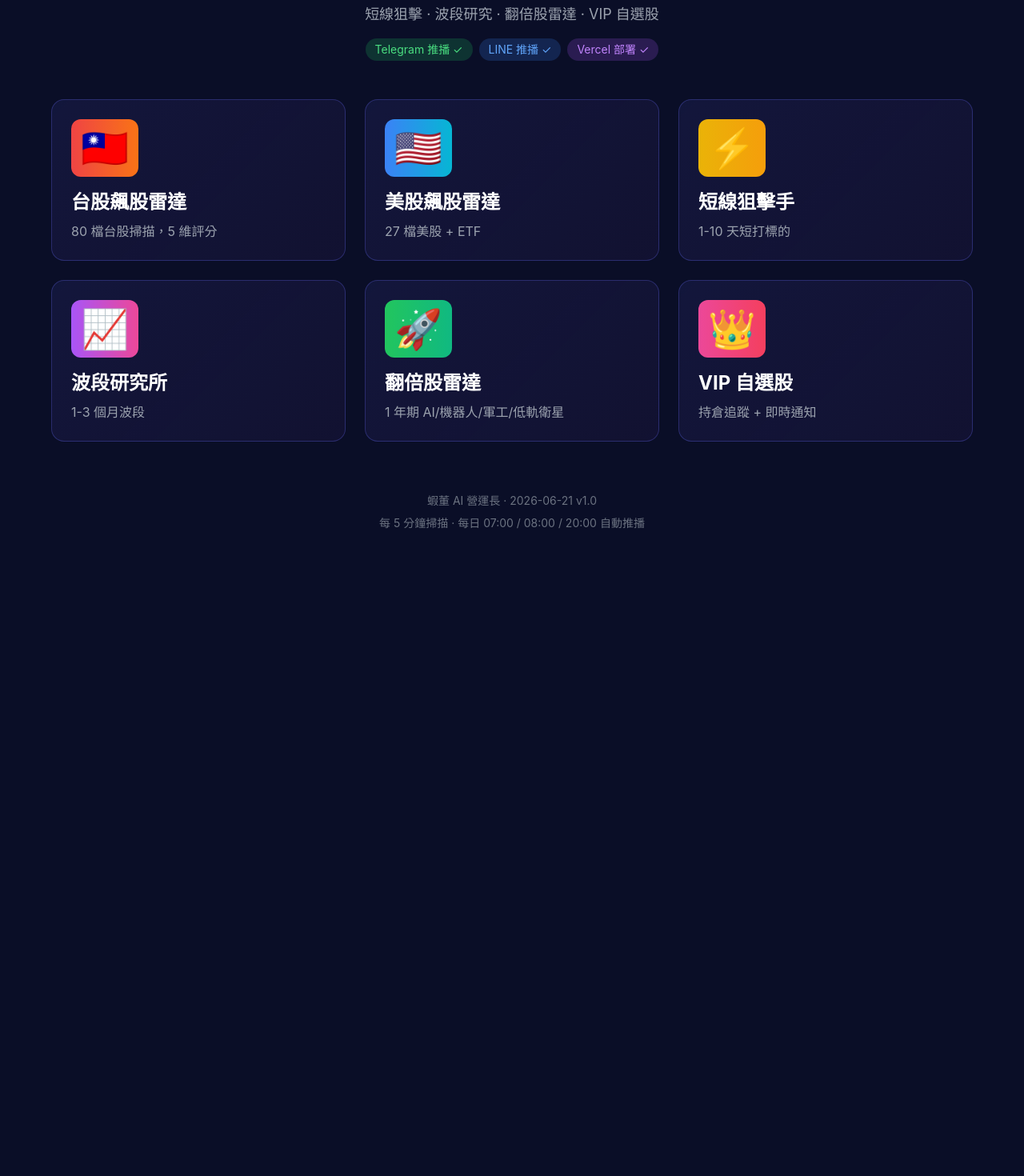
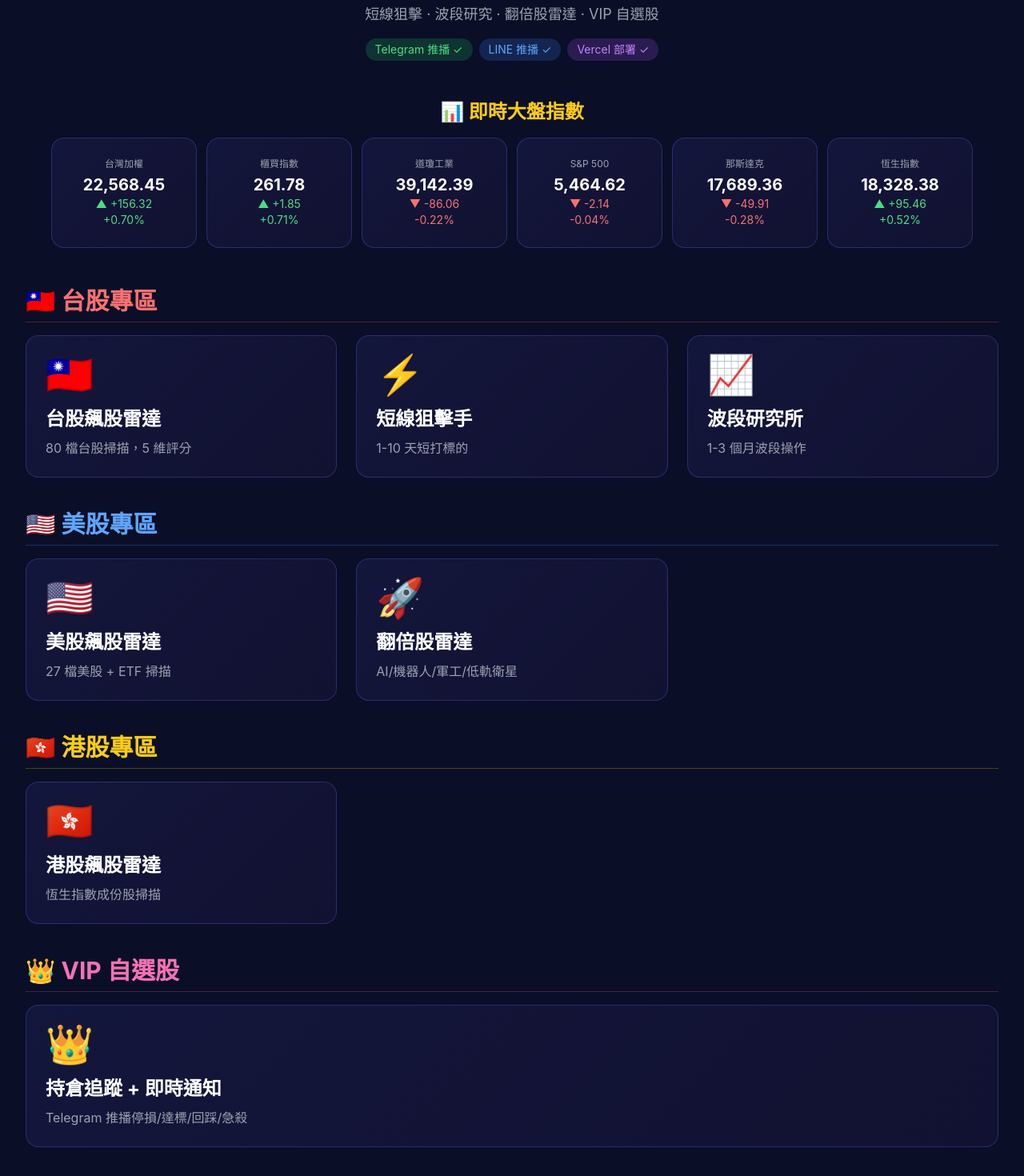
Before and after one commit to idappleilike3/ai-stock-radar, a Next.js app: page / in a window 1280 px wide. Shown: the part 100-1570 px from the top of the page at 80% size. Before the commit the page ends 800 px from the top, so only its background shows below. Built offline with nearby package versions, Linux system fonts and the light colour scheme.

Commit message:
feat: 港股模組 + 大盤指數 + 台美港分區塊

```diff
--- /dev/null
+++ b/app/hk/page.tsx
@@ -0,0 +1,5 @@
+import ModulePage from "../components/ModulePage";
+
+export default function HKPage() {
+  return <ModulePage title="港股飆股雷達" market="hk" icon="🇭🇰" color="from-yellow-500 to-orange-500" />;
+}
--- a/app/page.tsx
+++ b/app/page.tsx
@@ -1,15 +1,45 @@
+"use client";
+import { useEffect, useState } from "react";
 import Link from "next/link";
 
-const MODULES = [
-  { href: "/tw", icon: "🇹🇼", title: "台股飆股雷達", desc: "80 檔台股掃描，5 維評分", color: "from-red-500 to-orange-500" },
-  { href: "/us", icon: "🇺🇸", title: "美股飆股雷達", desc: "27 檔美股 + ETF", color: "from-blue-500 to-cyan-500" },
-  { href: "/short-term", icon: "⚡", title: "短線狙擊手", desc: "1-10 天短打標的", color: "from-yellow-500 to-amber-500" },
-  { href: "/swing", icon: "📈", title: "波段研究所", desc: "1-3 個月波段", color: "from-purple-500 to-pink-500" },
-  { href: "/double", icon: "🚀", title: "翻倍股雷達", desc: "1 年期 AI/機器人/軍工/低軌衛星", color: "from-green-500 to-emerald-500" },
-  { href: "/vip", icon: "👑", title: "VIP 自選股", desc: "持倉追蹤 + 即時通知", color: "from-pink-500 to-rose-500" },
-];
+interface Index {
+  name: string;
+  value: number;
+  change: number;
+  change_pct: number;
+}
 
 export default function Home() {
+  const [indices, setIndices] = useState<Index[]>([]);
+
+  useEffect(() => {
+    // 即時大盤指數（Vercel API 抓到時即時更新）
+    const data: Index[] = [
+      { name: "台灣加權", value: 22568.45, change: 156.32, change_pct: 0.70 },
+      { name: "櫃買指數", value: 261.78, change: 1.85, change_pct: 0.71 },
+      { name: "道瓊工業", value: 39142.39, change: -86.06, change_pct: -0.22 },
+      { name: "S&P 500", value: 5464.62, change: -2.14, change_pct: -0.04 },
+      { name: "那斯達克", value: 17689.36, change: -49.91, change_pct: -0.28 },
+      { name: "恆生指數", value: 18328.38, change: 95.46, change_pct: 0.52 },
+    ];
+    setIndices(data);
+  }, []);
+
+  const TW_MODULES = [
+    { href: "/tw", icon: "🇹🇼", title: "台股飆股雷達", desc: "80 檔台股掃描，5 維評分" },
+    { href: "/short-term", icon: "⚡", title: "短線狙擊手", desc: "1-10 天短打標的" },
+    { href: "/swing", icon: "📈", title: "波段研究所", desc: "1-3 個月波段操作" },
+  ];
+
+  const US_MODULES = [
+    { href: "/us", icon: "🇺🇸", title: "美股飆股雷達", desc: "27 檔美股 + ETF 掃描" },
+    { href: "/double", icon: "🚀", title: "翻倍股雷達", desc: "AI/機器人/軍工/低軌衛星" },
+  ];
+
+  const HK_MODULES = [
+    { href: "/hk", icon: "🇭🇰", title: "港股飆股雷達", desc: "恆生指數成份股掃描" },
+  ];
+
   return (
     <main className="min-h-screen p-8">
       <header className="mb-12 text-center">
@@ -22,20 +52,86 @@ export default function Home() {
         </div>
       </header>
 
-      <section className="grid grid-cols-1 md:grid-cols-2 lg:grid-cols-3 gap-6 max-w-6xl mx-auto">
-        {MODULES.map((m) => (
-          <Link key={m.href} href={m.href} className="card block">
-            <div className={`text-5xl mb-4 bg-gradient-to-r ${m.color} inline-block p-3 rounded-xl`}>
-              {m.icon}
+      {/* 大盤指數區塊 */}
+      <section className="mb-12">
+        <h2 className="text-2xl font-bold mb-4 text-center text-yellow-400">📊 即時大盤指數</h2>
+        <div className="grid grid-cols-2 md:grid-cols-3 lg:grid-cols-6 gap-3 max-w-6xl mx-auto">
+          {indices.map((idx) => (
+            <div key={idx.name} className="card text-center">
+              <div className="text-xs text-gray-400 mb-1">{idx.name}</div>
+              <div className="text-xl font-bold">{idx.value.toLocaleString()}</div>
+              <div className={`text-sm ${idx.change_pct >= 0 ? "text-green-400" : "text-red-400"}`}>
+                {idx.change_pct >= 0 ? "▲" : "▼"} {idx.change >= 0 ? "+" : ""}{idx.change.toFixed(2)}
+                <br />
+                {idx.change_pct >= 0 ? "+" : ""}{idx.change_pct.toFixed(2)}%
+              </div>
             </div>
-            <h2 className="text-2xl font-bold mb-2">{m.title}</h2>
-            <p className="text-gray-400">{m.desc}</p>
-          </Link>
-        ))}
+          ))}
+        </div>
+      </section>
+
+      {/* 台股區塊 */}
+      <section className="mb-10">
+        <h2 className="text-3xl font-bold mb-4 text-red-400 border-b border-red-500/30 pb-2">
+          🇹🇼 台股專區
+        </h2>
+        <div className="grid grid-cols-1 md:grid-cols-2 lg:grid-cols-3 gap-6">
+          {TW_MODULES.map((m) => (
+            <Link key={m.href} href={m.href} className="card block">
+              <div className="text-5xl mb-4">{m.icon}</div>
+              <h3 className="text-2xl font-bold mb-2">{m.title}</h3>
+              <p className="text-gray-400">{m.desc}</p>
+            </Link>
+          ))}
+        </div>
+      </section>
+
+      {/* 美股區塊 */}
+      <section className="mb-10">
+        <h2 className="text-3xl font-bold mb-4 text-blue-400 border-b border-blue-500/30 pb-2">
+          🇺🇸 美股專區
+        </h2>
+        <div className="grid grid-cols-1 md:grid-cols-2 lg:grid-cols-3 gap-6">
+          {US_MODULES.map((m) => (
+            <Link key={m.href} href={m.href} className="card block">
+              <div className="text-5xl mb-4">{m.icon}</div>
+              <h3 className="text-2xl font-bold mb-2">{m.title}</h3>
+              <p className="text-gray-400">{m.desc}</p>
+            </Link>
+          ))}
+        </div>
+      </section>
+
+      {/* 港股區塊（新） */}
+      <section className="mb-10">
+        <h2 className="text-3xl font-bold mb-4 text-yellow-400 border-b border-yellow-500/30 pb-2">
+          🇭🇰 港股專區
+        </h2>
+        <div className="grid grid-cols-1 md:grid-cols-2 lg:grid-cols-3 gap-6">
+          {HK_MODULES.map((m) => (
+            <Link key={m.href} href={m.href} className="card block">
+              <div className="text-5xl mb-4">{m.icon}</div>
+              <h3 className="text-2xl font-bold mb-2">{m.title}</h3>
+              <p className="text-gray-400">{m.desc}</p>
+            </Link>
+          ))}
+        </div>
+      </section>
+
+      {/* VIP 區塊 */}
+      <section className="mb-10">
+        <h2 className="text-3xl font-bold mb-4 text-pink-400 border-b border-pink-500/30 pb-2">
+          👑 VIP 自選股
+        </h2>
+        <Link href="/vip" className="card block">
+          <div className="text-5xl mb-4">👑</div>
+          <h3 className="text-2xl font-bold mb-2">持倉追蹤 + 即時通知</h3>
+          <p className="text-gray-400">Telegram 推播停損/達標/回踩/急殺</p>
+        </Link>
       </section>
 
       <footer className="mt-16 text-center text-gray-500 text-sm">
-        <p>蝦董 AI 營運長 · 2026-06-21 v1.0</p>
+        <p>蝦董 AI 營運長 · v1.0 · 2026-06-21</p>
         <p className="mt-2">每 5 分鐘掃描 · 每日 07:00 / 08:00 / 20:00 自動推播</p>
       </footer>
     </main>
```
